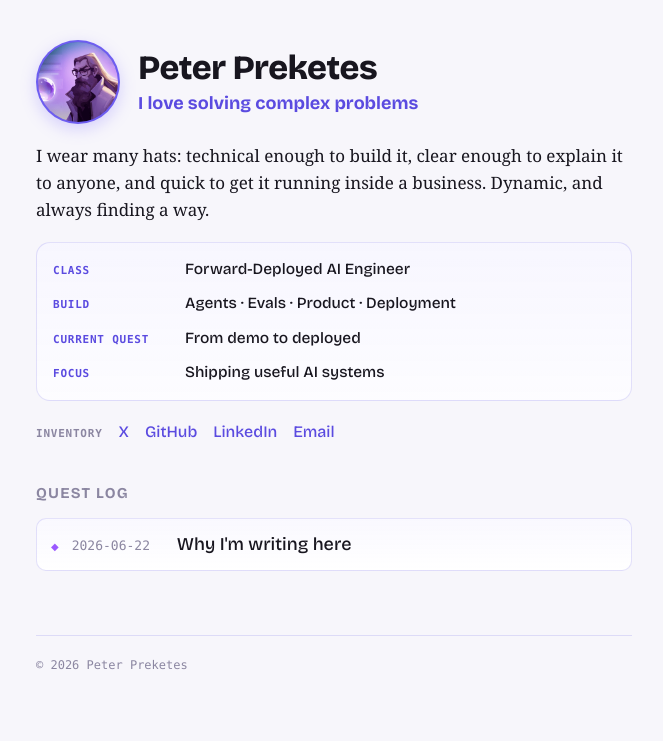
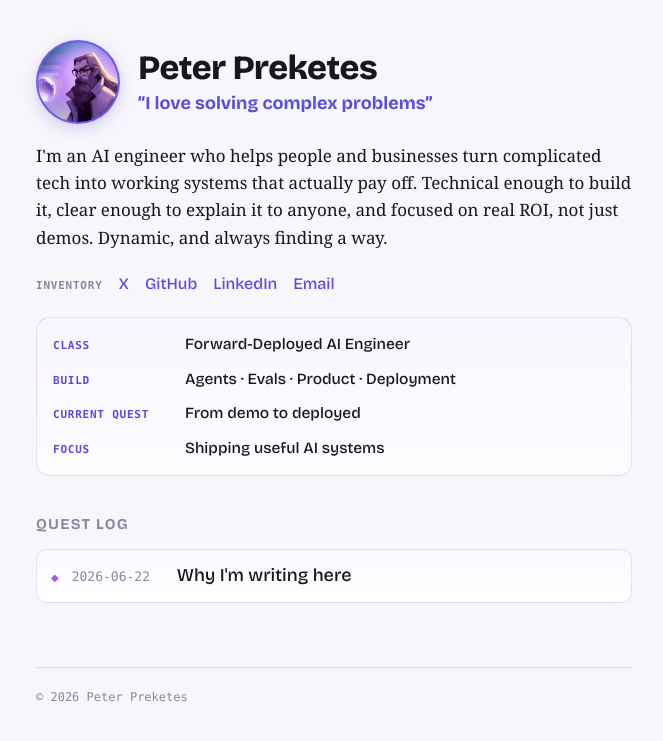
Before and after one commit to PeterP22/peterp22.github.io, a Jekyll site: the page built from index.html, in a window 1280 px wide. Shown: the top 741 px of the page, without its empty margins (306-969 px from the left). Built offline with Jekyll 4.4.1, drawn with Linux system fonts in a browser that asks for light colours.

Commit message:
Quote slogan; rewrite bio for helpful-AI-expert + ROI positioning; move links to own row below the top

```diff
--- a/assets/css/style.css
+++ b/assets/css/style.css
@@ -70,7 +70,7 @@ a:hover { text-decoration:underline; text-underline-offset:3px; text-decoration-
 }
 .charsheet dd { margin:0; font-family:"Bricolage Grotesque",sans-serif; font-weight:500; font-size:15.5px; color:var(--ink); }
 
-.inventory { display:flex; flex-wrap:wrap; align-items:baseline; gap:8px 16px; }
+.inventory { display:flex; flex-wrap:wrap; align-items:baseline; gap:8px 16px; margin:0 0 20px; padding-top:2px; }
 .inventory-label { font-family:ui-monospace,"SF Mono",Menlo,monospace; font-size:11px; font-weight:600; text-transform:uppercase; letter-spacing:0.07em; color:var(--dim); }
 .inventory-items { display:inline-flex; flex-wrap:wrap; gap:16px; }
 .inventory a { font-family:"Bricolage Grotesque",sans-serif; font-weight:500; font-size:16px; }
--- a/index.html
+++ b/index.html
@@ -6,18 +6,11 @@ layout: default
     <img class="avatar" src="{{ '/assets/img/hero.png' | relative_url }}" alt="Oceanic AI operator character with long hair and beard" width="84" height="84">
     <div class="hero-id">
       <h1 class="name">Peter Preketes</h1>
-      <p class="slogan">I love solving complex problems</p>
+      <p class="slogan">&ldquo;I love solving complex problems&rdquo;</p>
     </div>
   </div>
 
-  <p class="bio">I wear many hats: technical enough to build it, clear enough to explain it to anyone, and quick to get it running inside a business. Dynamic, and always finding a way.</p>
-
-  <dl class="charsheet">
-    <div class="stat"><dt>Class</dt><dd>Forward-Deployed AI Engineer</dd></div>
-    <div class="stat"><dt>Build</dt><dd>Agents &middot; Evals &middot; Product &middot; Deployment</dd></div>
-    <div class="stat"><dt>Current quest</dt><dd>From demo to deployed</dd></div>
-    <div class="stat"><dt>Focus</dt><dd>Shipping useful AI systems</dd></div>
-  </dl>
+  <p class="bio">I'm an AI engineer who helps people and businesses turn complicated tech into working systems that actually pay off. Technical enough to build it, clear enough to explain it to anyone, and focused on real ROI, not just demos. Dynamic, and always finding a way.</p>
 
   <nav class="inventory" aria-label="Profile links">
     <span class="inventory-label">Inventory</span>
@@ -28,6 +21,13 @@ layout: default
       <a href="mailto:peterpreketes@gmail.com">Email</a>
     </span>
   </nav>
+
+  <dl class="charsheet">
+    <div class="stat"><dt>Class</dt><dd>Forward-Deployed AI Engineer</dd></div>
+    <div class="stat"><dt>Build</dt><dd>Agents &middot; Evals &middot; Product &middot; Deployment</dd></div>
+    <div class="stat"><dt>Current quest</dt><dd>From demo to deployed</dd></div>
+    <div class="stat"><dt>Focus</dt><dd>Shipping useful AI systems</dd></div>
+  </dl>
 </header>
 
 <section class="notes">
```
